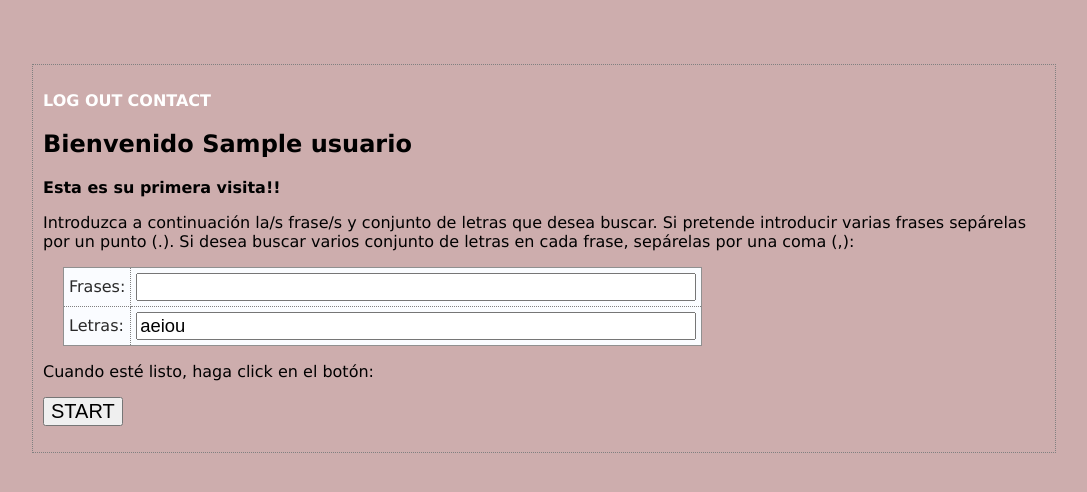
After one commit to sergiogj98/practfinal, a Flask app: template myproject/templates/identificado2.html in a window 1280 px wide. The commit adds this page. Shown: the top 492 px of the page, without its empty margins (96-1183 px from the left). Run offline with Flask 2, Linux system fonts and the light colour scheme; the template is opened without the code that fills it: most values are stand-ins (such as "Sample title", 1, 10 or a date in 2020).

Commit message:
Error solucionado cuando login de usuario recien creado

```diff
--- a/myproject/app.py
+++ b/myproject/app.py
@@ -130,6 +130,46 @@ def identificado_page() -> 'html':
         else:
             return render_template('login.html',the_title='Lo sentimos, el usuario y/o contraseñas introducidas no coinciden. Por favor, pruebe a introducirlas de nuevo.')
 
+@app.route('/identificado2', methods=['POST'])
+def identificado2_page() -> 'html':
+    usuario = request.form['usuario']
+    password = request.form['password']
+    with UseDatabase(dbconfig) as cursor:
+        _SQL = """select id from user where username = %s and password = %s"""
+        cursor.execute(_SQL, (usuario,password))
+        res = cursor.fetchall()
+        if res!=[]: #HA ENCONTRADO AL USUARIO
+            with UseDatabase(dbconfig) as cursor:
+                _SQL = """select n_visits from visits where user = %s"""
+                cursor.execute(_SQL, (usuario,))
+                res = cursor.fetchall()
+                if (res == []):  # TODAVIA ESE USUARIO AUN NO HA VISITADO LA WEB
+                    with UseDatabase(dbconfig) as cursor:
+                        _SQL = """insert into visits (user,n_visits) values (%s,'1')"""
+                        cursor.execute(_SQL, (usuario,))
+                        res = cursor.fetchall()
+                else:
+                    with UseDatabase(dbconfig) as cursor:
+                        _SQL = """select n_visits from visits where user=%s"""
+                        cursor.execute(_SQL, (usuario,))
+                        res = cursor.fetchall()
+
+                    count = res[0][0]
+                    count += 1
+
+                    with UseDatabase(dbconfig) as cursor:
+                        _SQL = """update visits SET n_visits = %s where user = %s"""
+                        cursor.execute(_SQL, (count,usuario))
+                        res = cursor.fetchall()
+
+                    with UseDatabase(dbconfig) as cursor:
+                        _SQL = """insert into log (ts,phrase,letters,ip,browser_string,results,user) values ('2017-07-23 00:00:00','','','','','',%s)"""
+                        cursor.execute(_SQL, (usuario,))
+                        res = cursor.fetchall()
+
+            return render_template('identificado2.html', usuario=usuario)
+        else:
+            return render_template('login.html',the_title='Lo sentimos, el usuario y/o contraseñas introducidas no coinciden. Por favor, pruebe a introducirlas de nuevo.')
 
 @app.route('/search', methods=['POST'])
 def do_search() -> str:
--- /dev/null
+++ b/myproject/templates/identificado2.html
@@ -0,0 +1,22 @@
+{% extends 'base.html' %}
+
+{% block body %}
+<p>
+    <a href="/entry" style="color:#FFFFFF;">LOG OUT</a>
+    <a href="/contact" style="color:#FFFFFF;">CONTACT</a>
+</p>
+<h2>Bienvenido {{ usuario }}</h2>
+<p><strong>Esta es su primera visita!!</strong></p>
+
+<form method="post" action="/search">
+    <table>
+        <p>
+            Introduzca a continuación la/s frase/s y conjunto de letras que desea buscar. Si pretende introducir varias frases sepárelas por un punto (.). Si desea buscar varios conjunto de letras en cada frase, sepárelas por una coma (,):
+        </p>
+        <tr><td>Frases:</td><td><input name="phrase" type="TEXT" width="60"></td></tr>
+        <tr><td>Letras:</td><td><input name="letters" type="TEXT" value="aeiou"></td></tr>
+    </table>
+    <p>Cuando esté listo, haga click en el botón:</p>
+    <p><input value="START" type="SUBMIT"></p>
+    </form>
+{% endblock %}
--- a/myproject/templates/login.html
+++ b/myproject/templates/login.html
@@ -7,7 +7,7 @@
 </p>
 <h2>{{ the_title }}</h2>
 
-<form method="post" action="/identificado">
+<form method="post" action="/identificado2">
     <table>
         <p>
             Por favor, introduzca su usuario y contraseña para continuar:
```
Also changed, not shown: 1 other file.
